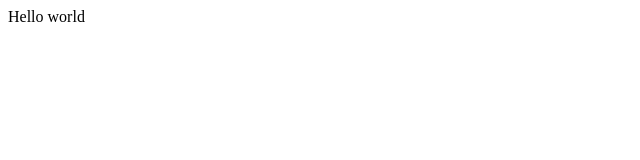
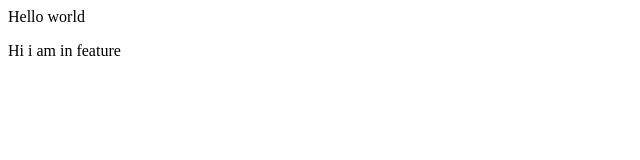
Before and after one commit to Coder-404-ai/localrepo, a plain HTML site: page index.html in a window 1280 px wide. Shown: the full height of the page, 0-640 px from the left. Drawn offline with Linux system fonts and the light colour scheme.

Commit message:
commit in feature

```diff
--- a/index.html
+++ b/index.html
@@ -1 +1,2 @@
 <p> Hello world </p>
+<p>Hi i am in feature </p>
```
